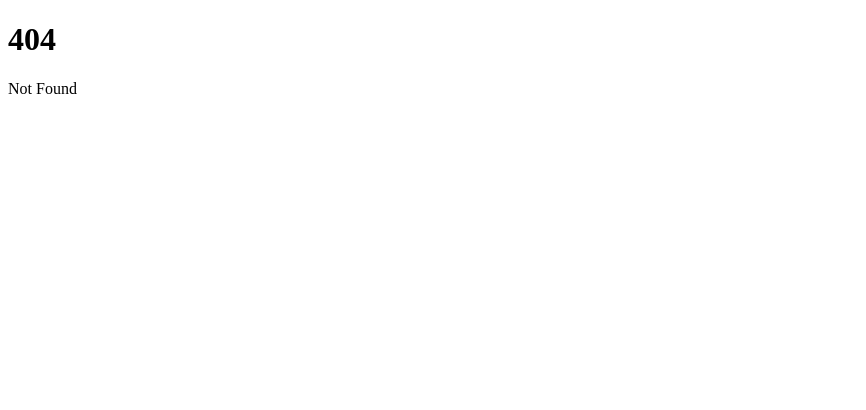
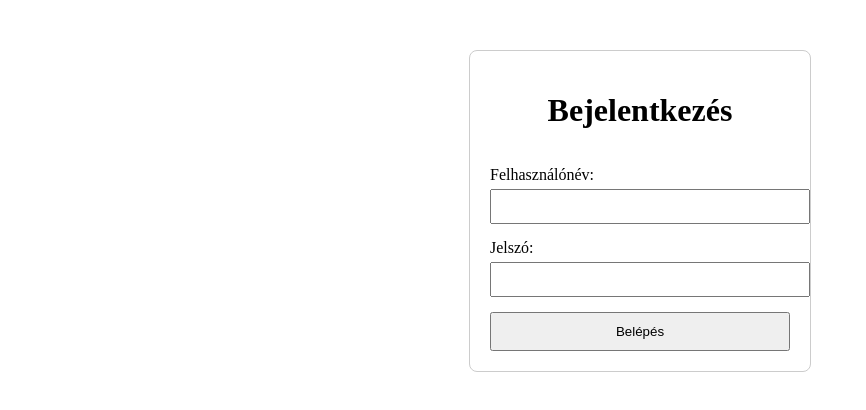
Before and after one commit to zsombiszintai/Geolokacios-szabaduloszoba, a SvelteKit app in the folder geoszabaduloszoba-frontend/: page /login in a window 1280 px wide. Before the commit this address had no page. Shown: the top 410 px of the page, without its empty margins (0-866 px from the left). Built offline with nearby package versions, Linux system fonts and the light colour scheme.

Commit message:
Login oldal v1.0.0
mappastruktura, megjelenites

```diff
--- /dev/null
+++ b/geoszabaduloszoba-frontend/src/routes/login/+page.svelte
@@ -0,0 +1,38 @@
+<script lang="ts">
+    let username = '';
+    let password = '';
+
+    function handleLogin() {
+        console.log('Adatok:', username, password);
+    }
+</script>
+
+<main style="display: flex; justify-content: center; margin-top: 50px;">
+
+    <form on:submit|preventDefault={handleLogin} style="display: flex; flex-direction: column; gap: 15px; width: 300px; padding: 20px; border: 1px solid #ccc; border-radius: 8px;">
+
+        <h1 style="text-align: center;">Bejelentkezés</h1>
+
+        <label>
+            Felhasználónév:
+            <input
+                type="text"
+                bind:value={username}
+                required
+                style="width: 100%; padding: 8px; margin-top: 5px;"
+            />
+        </label>
+
+        <label>
+            Jelszó:
+            <input
+                type="password"
+                bind:value={password}
+                required
+                style="width: 100%; padding: 8px; margin-top: 5px;"
+            />
+        </label>
+
+        <button type="submit" style="padding: 10px; cursor: pointer;">Belépés</button>
+    </form>
+</main>
```
Also changed, not shown: 1 other file (tests, documents, lock files or other folders).
